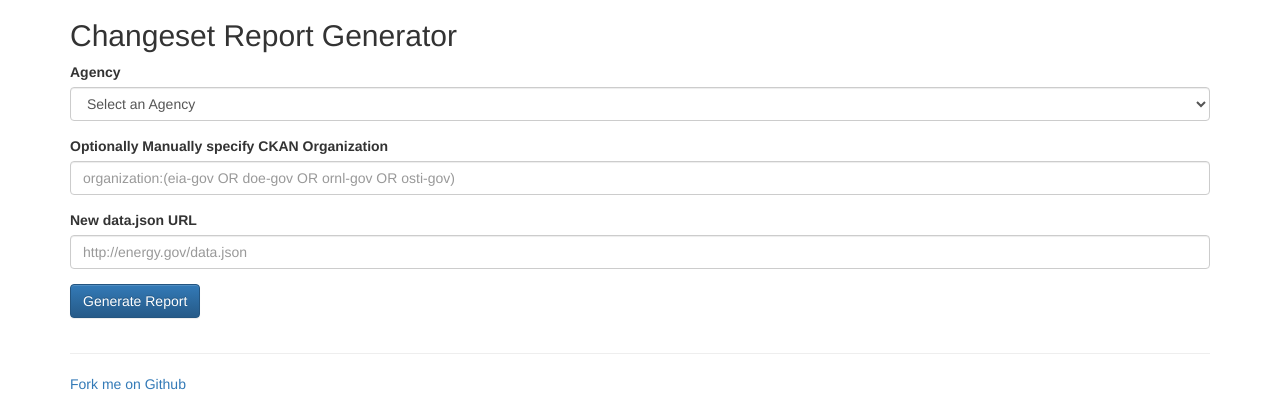
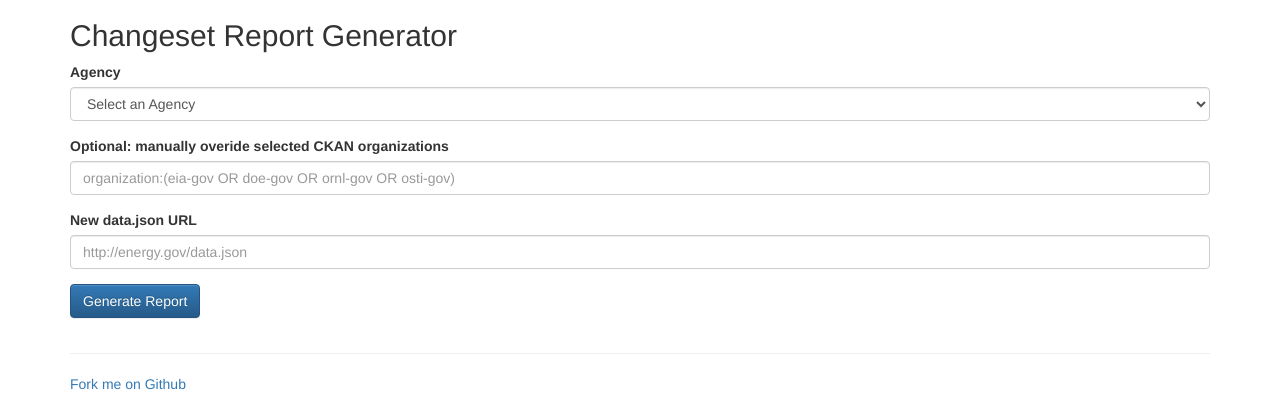
Before and after one commit to GSA/project-open-data-dashboard, a CodeIgniter app: page /changeset in a window 1280 px wide. Shown: the part 51-471 px from the top of the page. Run offline with CodeIgniter, Linux system fonts and the light colour scheme; data that the repository does not hold is empty; some libraries are stand-ins or nearby versions.

Commit message:
Minor bug fixes for changeset form

```diff
--- a/application/controllers/campaign.php
+++ b/application/controllers/campaign.php
@@ -759,6 +759,7 @@ class Campaign extends CI_Controller {
 
 	public function changeset($json_old = null, $datajson_new = null) {
 
+
 		$json_old 		= ($this->input->get_post('json_old', TRUE)) ? $this->input->get_post('json_old', TRUE) : $json_old;
 
 
@@ -768,7 +769,6 @@ class Campaign extends CI_Controller {
 				$json_old  = $selection;
 			}
 		}
-
 
 		$datajson_new 	= ($this->input->get_post('datajson_new', TRUE)) ? $this->input->get_post('datajson_new', TRUE) : $datajson_new;
 
@@ -789,8 +789,6 @@ class Campaign extends CI_Controller {
      			$output['datajson_domain'] 		= $datajson_domain['host'];
 				$output['json_old_url'] 		= $json_old;
 				$output['datajson_new_url'] 	= $datajson_new;
-
-
 
 
 				$json_old 	= curl_from_json($json_old, false);
@@ -978,6 +976,8 @@ class Campaign extends CI_Controller {
 			$org['name'] = $key;
 
 			$id = $org['id'];
+			$id = str_replace('[,', '(', $id);
+			$id = str_replace(',]', ')', $id);
 			$id = str_replace(',', ' OR ', $id);
 			$id = str_replace('[', '(', $id);
 			$id = str_replace(']', ')', $id);
--- a/application/views/changeset.php
+++ b/application/views/changeset.php
@@ -29,7 +29,7 @@
                 </div>
 
                 <div class="form-group">
-                    <label for="json_old">Optionally Manually specify CKAN Organization</label>
+                    <label for="json_old">Optional: manually overide selected CKAN organizations</label>
                     <input placeholder="organization:(eia-gov OR doe-gov OR ornl-gov OR osti-gov)" name="json_old" id="json_old" class="form-control">
                 </div>
 
```
